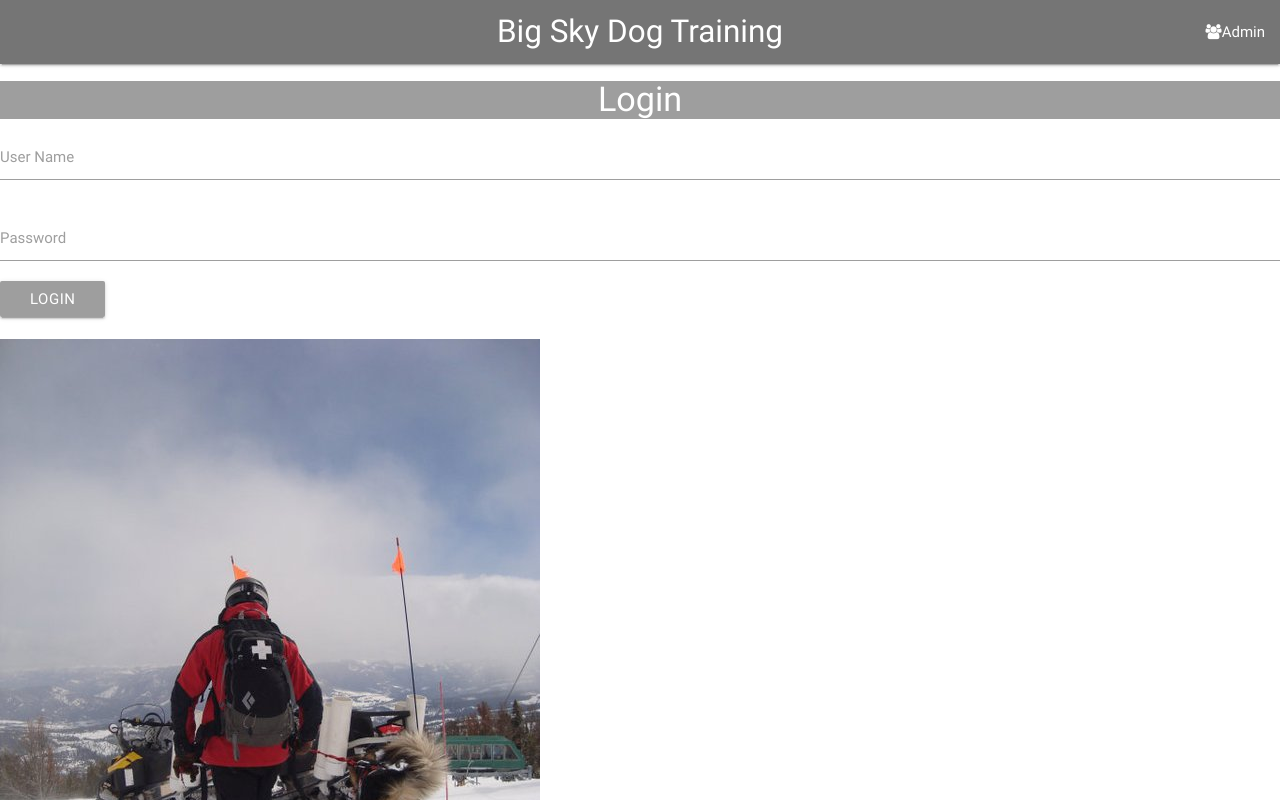
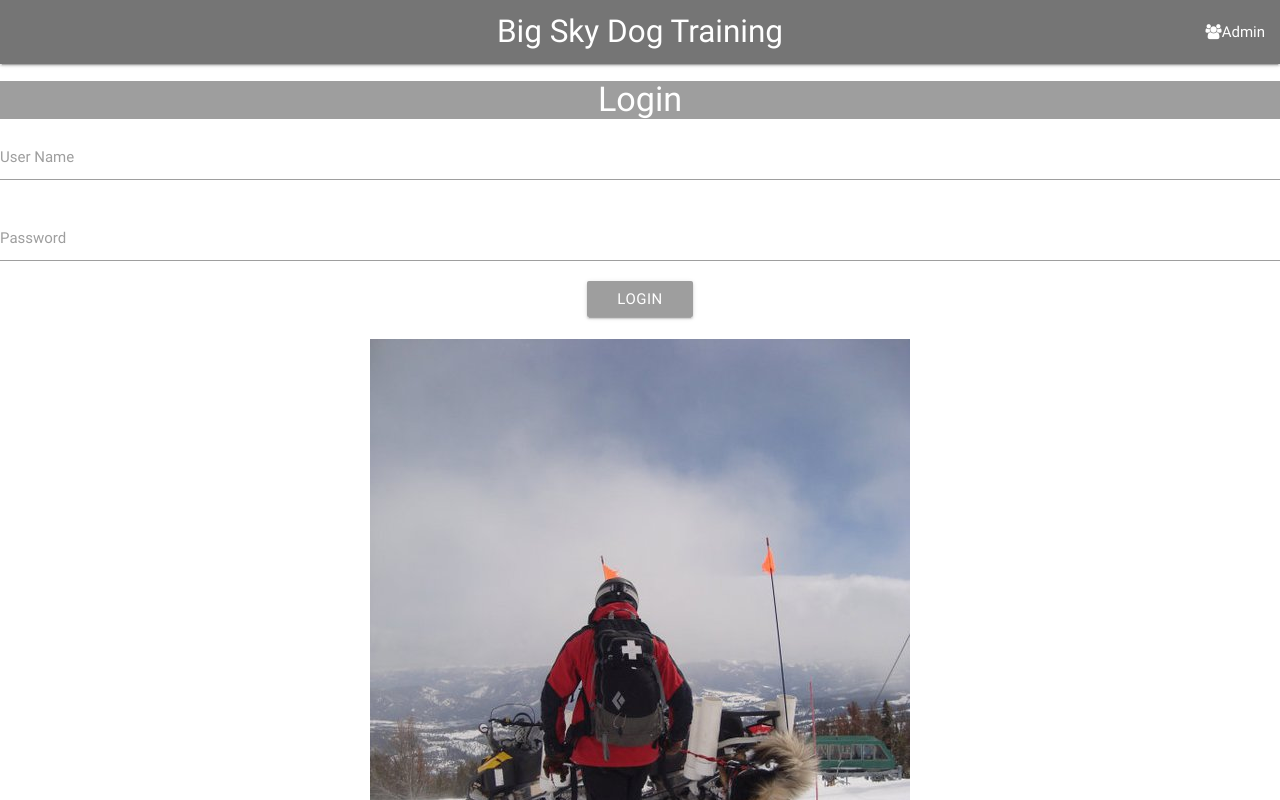
Before and after one commit to sleepydistrict/bigskydogtraining, a React (Create React App) app in the folder client_src/: page /login in a window 1280 px wide. Shown: the top 800 px of the page. Built offline with nearby package versions, Linux system fonts and the light colour scheme.

Commit message:
login style

```diff
--- a/client_src/src/components/Login.js
+++ b/client_src/src/components/Login.js
@@ -51,10 +51,12 @@ class Login extends Component{
               <input type="text" name="pet" ref="pet" />
               <label htmlFor="pet">Password</label>
           </div>
+          <div className="center" >
           <Link to="/Admin"><input type="submit" value="login" className="btn grey" /></Link>
+          </div>
         </form>
         <br/>
-          <div className="card-image">
+          <div className="center card-image">
               <img src={avy} alt="German shepard avalanch dog with ski patrol owner." />
           </div>
           </div>
```
